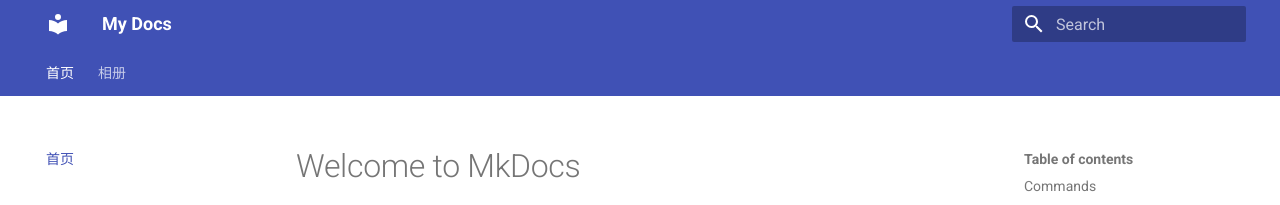
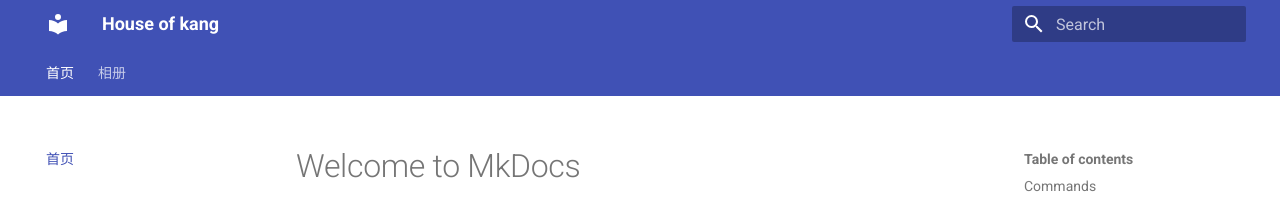
Before and after one commit to gnakilgnoh/house_of_YuanJQ, an MkDocs documentation site: the page built from docs/index.md, in a window 1280 px wide. Shown: the top 205 px of the page. Built offline with MkDocs 1.6.1 and Material for MkDocs 9.7.7, drawn with Linux system fonts in a browser that asks for light colours.

Commit message:
save main

```diff
--- a/mkdocs.yml
+++ b/mkdocs.yml
@@ -1,4 +1,4 @@
-site_name: My Docs
+site_name: House of kang
 theme:
   name: material
   features:
```
Also changed, not shown: docs/theme1.md (+2 -0 lines), docs/figs/微信图片_20250607120903.png (added).
